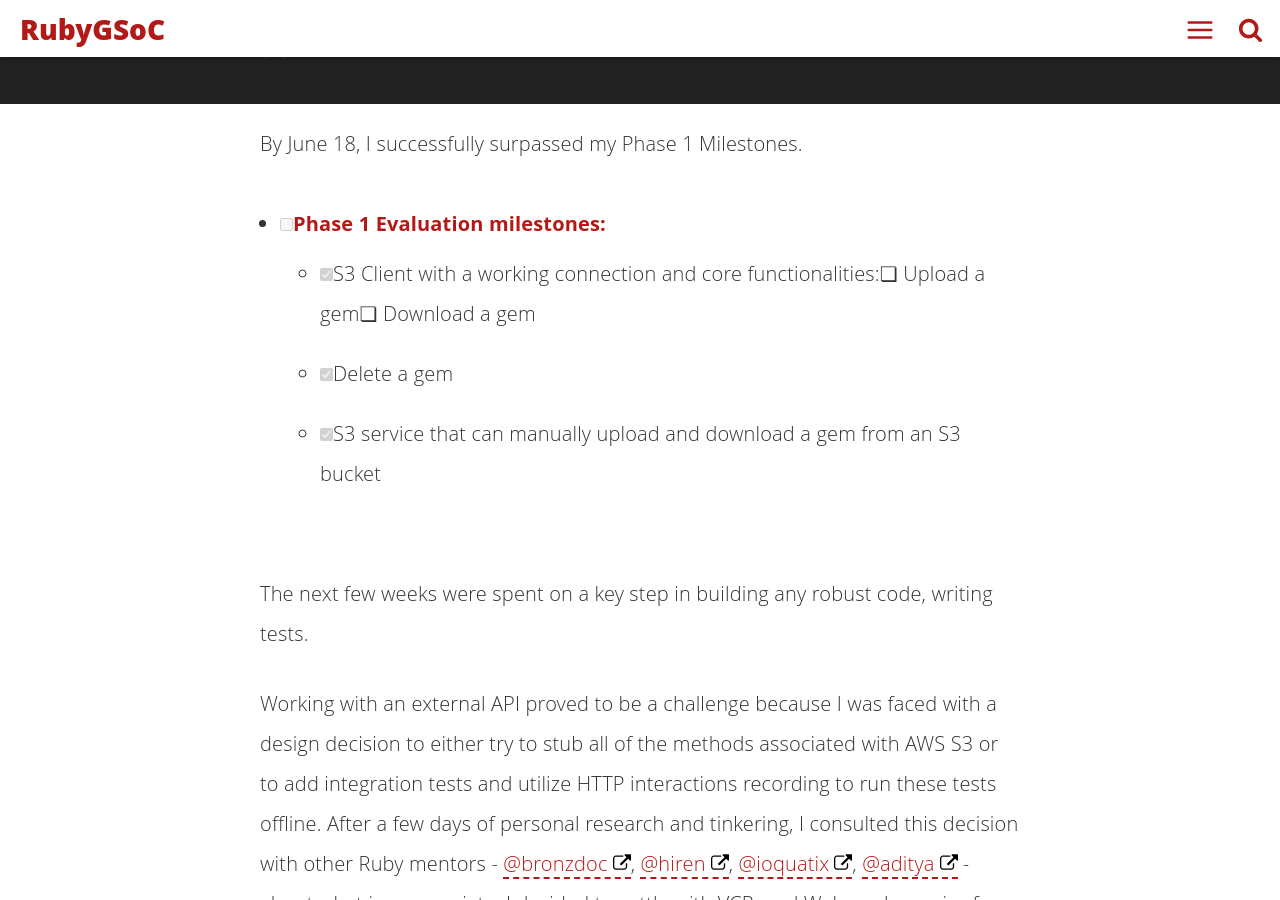
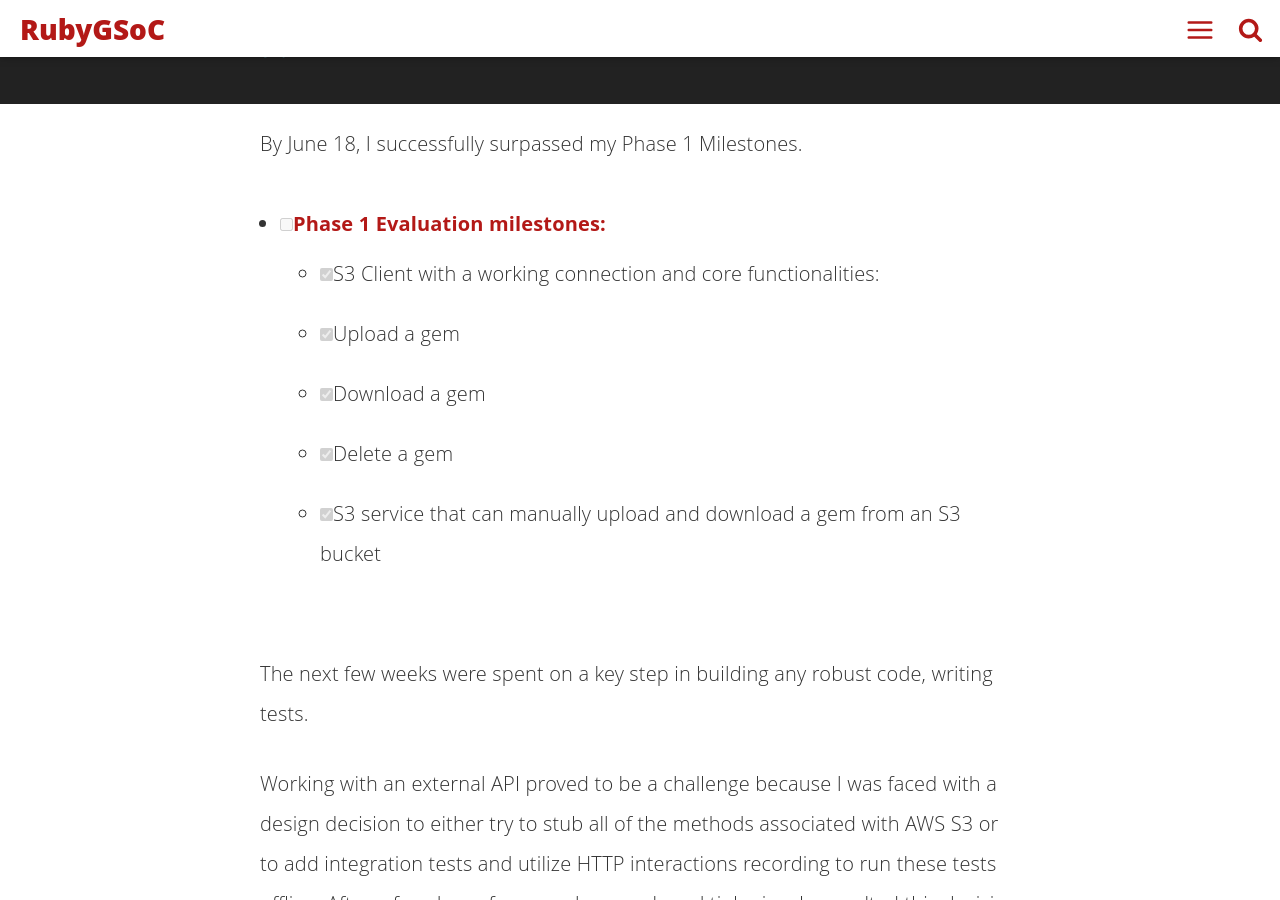
Before and after one commit to rubygsoc/rubygsoc.github.io, a Jekyll site: the page built from _posts/2020-06-13-add-backends-for-gemstash-storage-of-private-gems.md, in a window 1280 px wide and 900 px high, scrolled down 5554 px. Built offline with Jekyll 4.4.1, drawn with Linux system fonts in a browser that asks for light colours.

```diff
--- a/_posts/2020-06-13-add-backends-for-gemstash-storage-of-private-gems.md
+++ b/_posts/2020-06-13-add-backends-for-gemstash-storage-of-private-gems.md
@@ -73,7 +73,9 @@ end
 By June 18, I successfully surpassed my Phase 1 Milestones.
 
 - [ ]  **Phase 1 Evaluation milestones:**
-    - [x]  S3 Client with a working connection and core functionalities:❏ Upload a gem❏ Download a gem
+    - [x]  S3 Client with a working connection and core functionalities:
+    - [x]  Upload a gem
+    - [x]  Download a gem
     - [x]  Delete a gem
     - [x]  S3 service that can manually upload and download a gem from an S3 bucket
 
```
